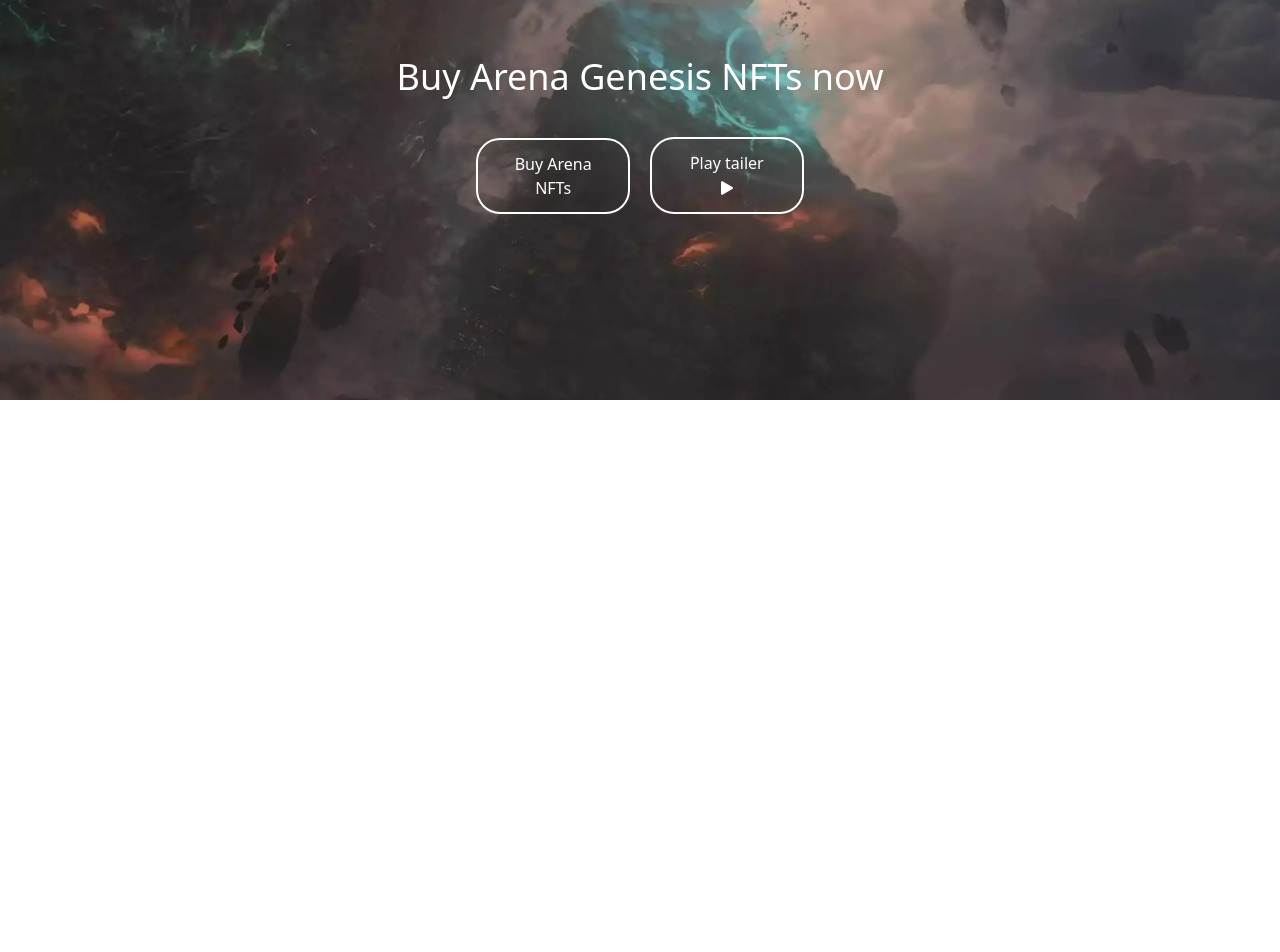
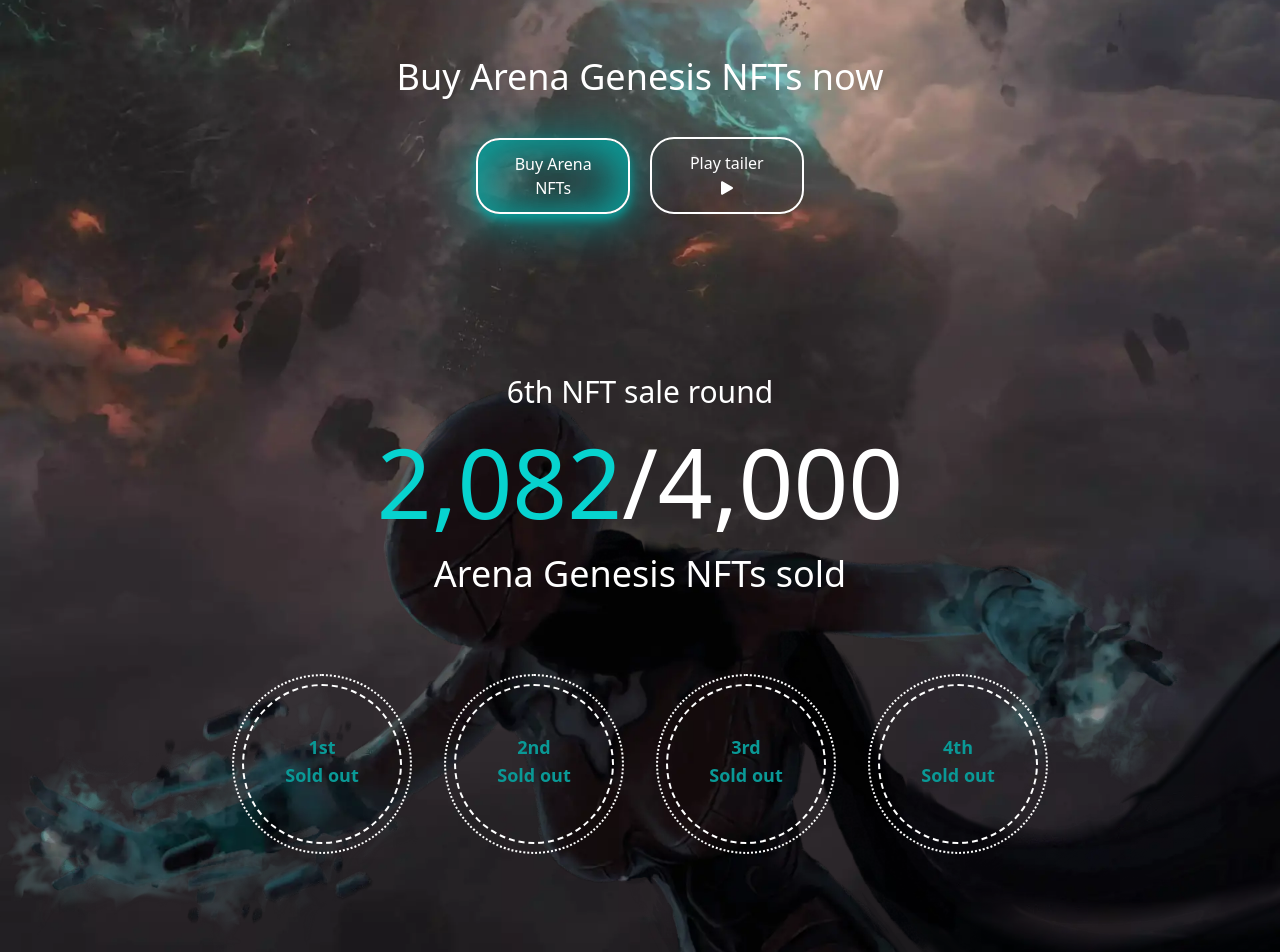
Before and after one commit to wwdfdo/metaverse, a React (Create React App) app: page / in a window 1280 px wide. Shown: the part 400-1352 px from the top of the page. Before the commit the page ends 800 px from the top, so only its background shows below. Built offline with nearby package versions, Linux system fonts and the light colour scheme.

Commit message:
added circles

```diff
--- a/src/App.css
+++ b/src/App.css
@@ -36,3 +36,8 @@
     transform: rotate(360deg);
   }
 }
+
+.glow-button {
+  box-shadow: 0 5px 50px 0 #0a9996 inset, 0 5px 50px 0 #0a9996,
+    0 5px 50px 0 #0a9996 inset, 0 5px 10px 0 #0a9996;
+}
--- a/src/App.js
+++ b/src/App.js
@@ -1,14 +1,16 @@
 import "./App.css";
 
 import Header from "./components/Header/Header";
+import SecondSection from "./components/SecondSection/SecondSection";
 // import HeaderBg from "./components/HeaderBg/HeaderBg";
 
 function App() {
   return (
     <div>
-      <div>
+      <div className=" bg-mainBg bg-cover min-h-[100vh]">
         {/* <HeaderBg /> */}
         <Header />
+        <SecondSection />
       </div>
     </div>
   );
--- a/src/components/CartIcon/Cart.jsx
+++ b/src/components/CartIcon/Cart.jsx
@@ -4,7 +4,7 @@ import { BsCart3 } from "react-icons/bs";
 
 const Cart = () => {
   return (
-    <div className=" border-2 border-white p-2 rounded-full">
+    <div className=" border-2 border-white p-2 rounded-full glow-button">
       <BsCart3 className="text-2xl text-white" />
     </div>
   );
--- a/src/components/Header/Header.jsx
+++ b/src/components/Header/Header.jsx
@@ -6,7 +6,7 @@ import { BsFillPlayFill } from "react-icons/bs";
 
 const Header = () => {
   return (
-    <header className=" bg-mainBg bg-cover h-[100vh]">
+    <header>
       <div>
         <NavBar />
         <div className="w-3/5 mx-auto flex flex-col justify-center items-center py-20">
@@ -18,10 +18,10 @@ const Header = () => {
           </h1>
           <p className="py-10 text-4xl">Buy Arena Genesis NFTs now</p>
           <div className="flex gap-5 justify-center items-center w-3/5">
-            <div className=" border-2 border-white px-8 py-3 w-1/3 text-center rounded-3xl">
+            <div className=" border-2 glow-button border-white px-8 py-3 w-1/3 text-center rounded-3xl cursor-pointer">
               Buy Arena NFTs
             </div>
-            <div className=" border-2 border-white px-8 py-3 w-1/3 text-center rounded-3xl">
+            <div className=" border-2 border-white px-8 py-3 w-1/3 text-center rounded-3xl cursor-pointer">
               Play tailer{" "}
               <span>
                 {" "}
--- /dev/null
+++ b/src/components/SecondSection/SecondSection.jsx
@@ -0,0 +1,52 @@
+import React from "react";
+import lady from "../../images/lady.webp";
+
+const SecondSection = () => {
+  return (
+    <div className=" bg-ladybg bg-cover min-h-[100vh]">
+      <div className="flex flex-col justify-center gap-6 items-center py-20">
+        <p className="text-3xl">6th NFT sale round</p>
+        <h2 className="text-8xl">
+          <span className="text-[#07d3cf]">2,082</span>/4,000
+        </h2>
+        <p className="text-4xl">Arena Genesis NFTs sold</p>
+      </div>
+      <div className="flex w-5/6 justify-center gap-8 mx-auto">
+        <div className="w-[180px] h-[180px]  border-2 border-white border-dotted rounded-full">
+          <div className=" m-2 h-[160px] w-[160px]  border-2 border-dashed border-white rounded-full">
+            <div className="flex flex-col justify-center items-center my-[30%] text-[#0a9996] text-lg font-semibold">
+              <p>1st</p>
+              <p>Sold out</p>
+            </div>
+          </div>
+        </div>
+        <div className="w-[180px] h-[180px]  border-2 border-white border-dotted rounded-full">
+          <div className=" m-2 h-[160px] w-[160px]  border-2 border-dashed border-white rounded-full">
+            <div className="flex flex-col justify-center items-center my-[30%] text-[#0a9996] text-lg font-semibold">
+              <p>2nd</p>
+              <p>Sold out</p>
+            </div>
+          </div>
+        </div>
+        <div className="w-[180px] h-[180px]  border-2 border-white border-dotted rounded-full">
+          <div className=" m-2 h-[160px] w-[160px]  border-2 border-dashed border-white rounded-full">
+            <div className="flex flex-col justify-center items-center my-[30%] text-[#0a9996] text-lg font-semibold">
+              <p>3rd</p>
+              <p>Sold out</p>
+            </div>
+          </div>
+        </div>
+        <div className="w-[180px] h-[180px]  border-2 border-white border-dotted rounded-full">
+          <div className=" m-2 h-[160px] w-[160px]  border-2 border-dashed border-white rounded-full">
+            <div className="flex flex-col justify-center items-center my-[30%] text-[#0a9996] text-lg font-semibold">
+              <p>4th</p>
+              <p>Sold out</p>
+            </div>
+          </div>
+        </div>
+      </div>
+    </div>
+  );
+};
+
+export default SecondSection;
--- a/src/index.css
+++ b/src/index.css
@@ -13,7 +13,7 @@
     @apply text-6xl;
   }
   h2 {
-    @apply text-xl;
+    @apply text-4xl;
   }
 
   a {
--- a/tailwind.config.js
+++ b/tailwind.config.js
@@ -5,6 +5,7 @@ module.exports = {
     extend: {
       backgroundImage: {
         mainBg: "url('/src/images/headerbg.webp')",
+        ladybg: "url('/src/images/lady.webp')",
       },
     },
   },
```
Also changed, not shown: src/images/lady.webp (added).
